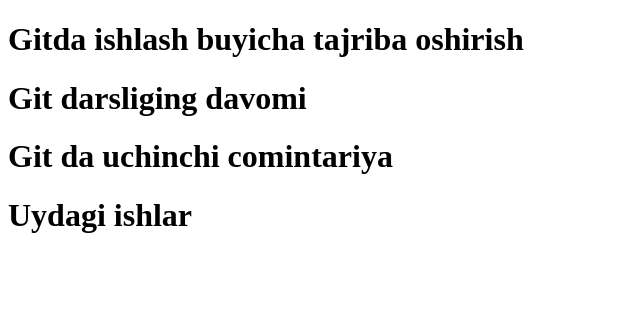
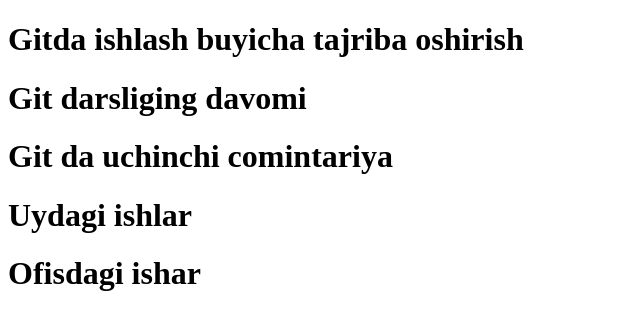
Before and after one commit to ORaxmatov/Gitpraktika, a plain HTML site: page index.html in a window 1280 px wide. Shown: the whole page, without its empty margins (0-640 px from the left). Drawn offline with Linux system fonts and the light colour scheme.

Commit message:
Ofes ishlari

```diff
--- a/index.html
+++ b/index.html
@@ -10,5 +10,6 @@
   <h1>Git darsliging davomi</h1>
   <h1>Git da uchinchi comintariya</h1>
   <h1>Uydagi ishlar</h1>
+  <h1>Ofisdagi ishar</h1>
 </body>
 </html>
```
